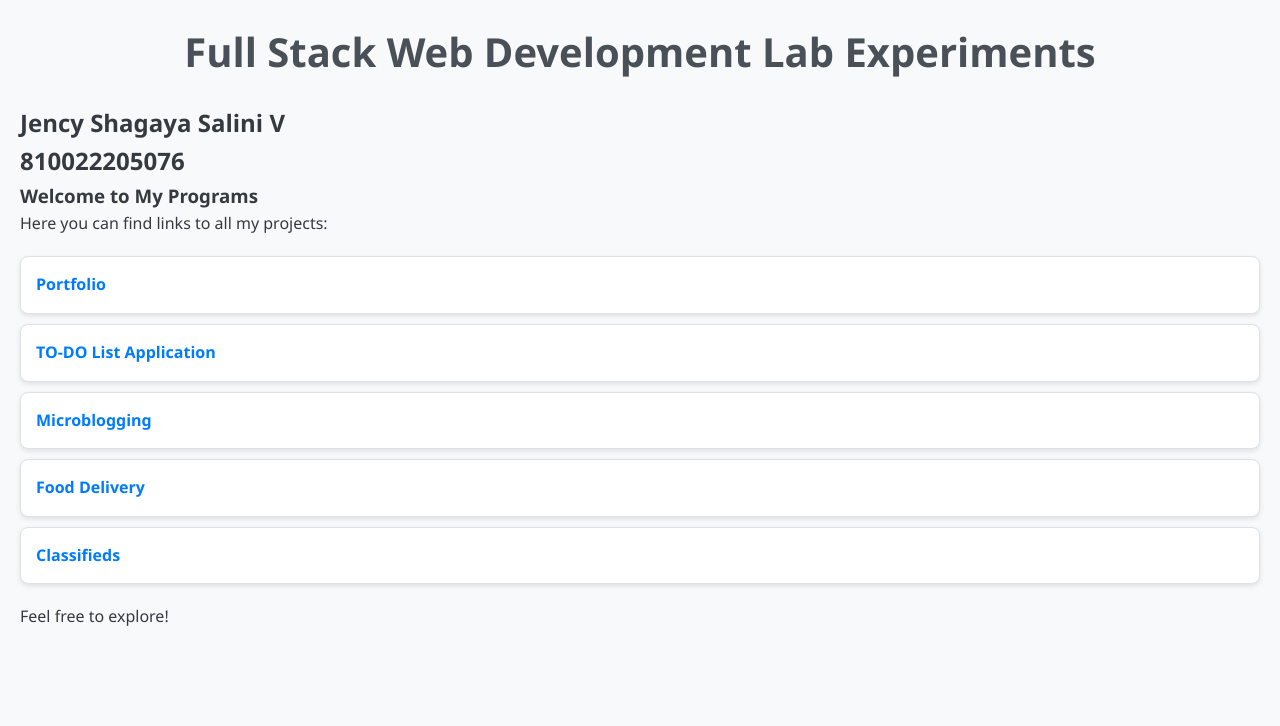
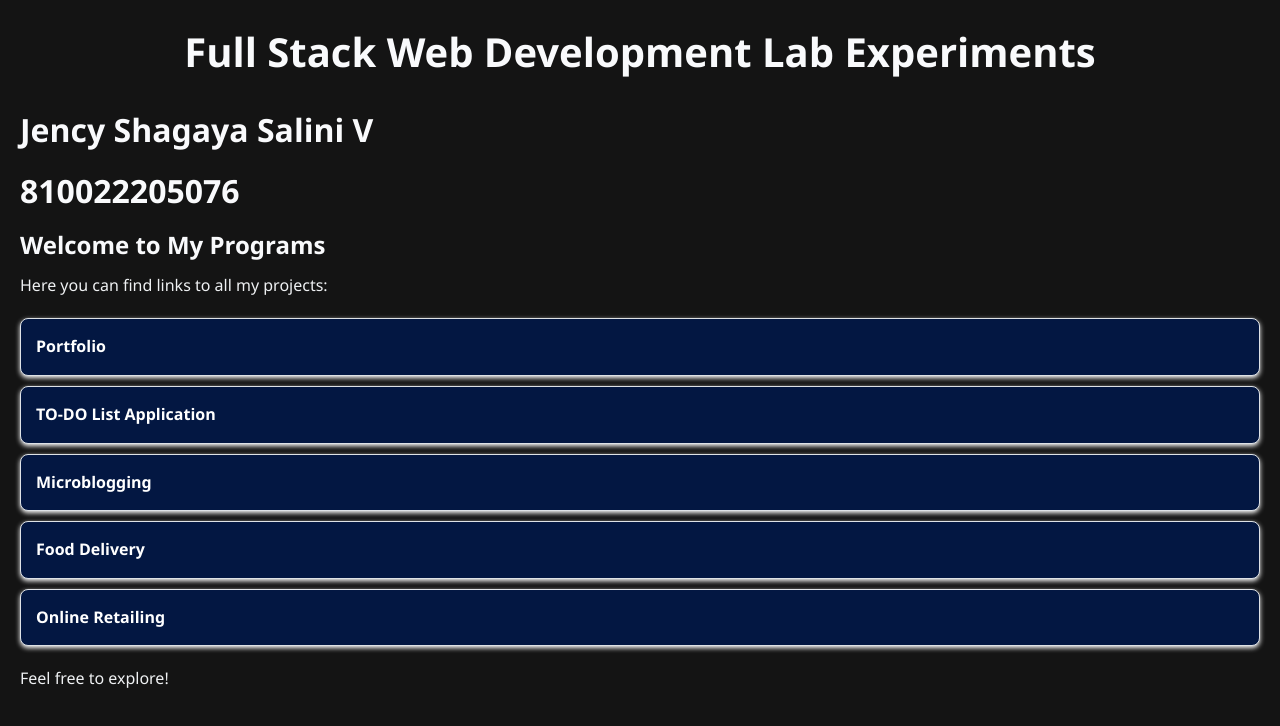
Before and after one commit to JENCYSPARK/full-stack, a plain HTML site: page index.html in a window 1280 px wide. Drawn offline with Linux system fonts and the light colour scheme.

Commit message:
Update index.html

```diff
--- a/index.html
+++ b/index.html
@@ -15,18 +15,29 @@
     body {
         font-family: 'Segoe UI', Tahoma, Geneva, Verdana, sans-serif;
         margin: 20px;
-        background-color: #f8f9fa;
-        color: #343a40;
+        background-color: #141414;
+        color: #eff1f3;
         line-height: 1.6;
     }
 
     h1 {
-        color: #495057;
+        color: #f9fafc;
         font-size: 2.5em;
         margin-bottom: 20px;
         text-align: center;
     }
-
+    h2 {
+        color: #f9fafc;
+        font-size: 2.0em;
+        margin-bottom: 10px;
+        text-align: left;
+    }
+    h3 {
+        color: #f9fafc;
+        font-size: 1.5em;
+        margin-bottom: 8px;
+        text-align: left;
+    }
     ul {
         list-style-type: none;
         padding: 0;
@@ -34,29 +45,29 @@
     }
 
     li {
-        background-color: white;
+        background-color: rgb(3, 23, 66);
         border: 1px solid #dee2e6;
         border-radius: 8px;
         padding: 15px;
         margin: 10px 0;
-        box-shadow: 0 2px 5px rgba(0, 0, 0, 0.1);
-        transition: transform 0.2s, box-shadow 0.2s;
+        box-shadow: 0 2px 5px white;
+        transition:transform 0.2s, box-shadow 0.2s;
     }
 
     li:hover {
         transform: translateY(-2px);
-        box-shadow: 0 4px 10px rgba(0, 0, 0, 0.15);
+        box-shadow: 0 4px 10px rgb(247, 245, 245);
     }
 
     a {
         text-decoration: none;
-        color: #007BFF;
+        color: #ffffff;
         font-weight: bold;
     }
 
     a:hover {
         text-decoration: underline;
-        color: #0056b3;
+        color: #ffffff;
     }
 
     /* Responsive Design */
@@ -87,7 +98,7 @@
         <li><a href="Ex 2/index.html">TO-DO List Application</a></li>
         <li><a href="Ex 3/index.html">Microblogging</a></li>
         <li><a href="Ex 4/index.html">Food Delivery</a></li>
-        <li><a href="Ex 5/index.html">Classifieds</a></li>
+        <li><a href="ex 5/index.html">Online Retailing</a></li>
     </ul>
     </ul>
     <p>Feel free to explore!</p>
```
